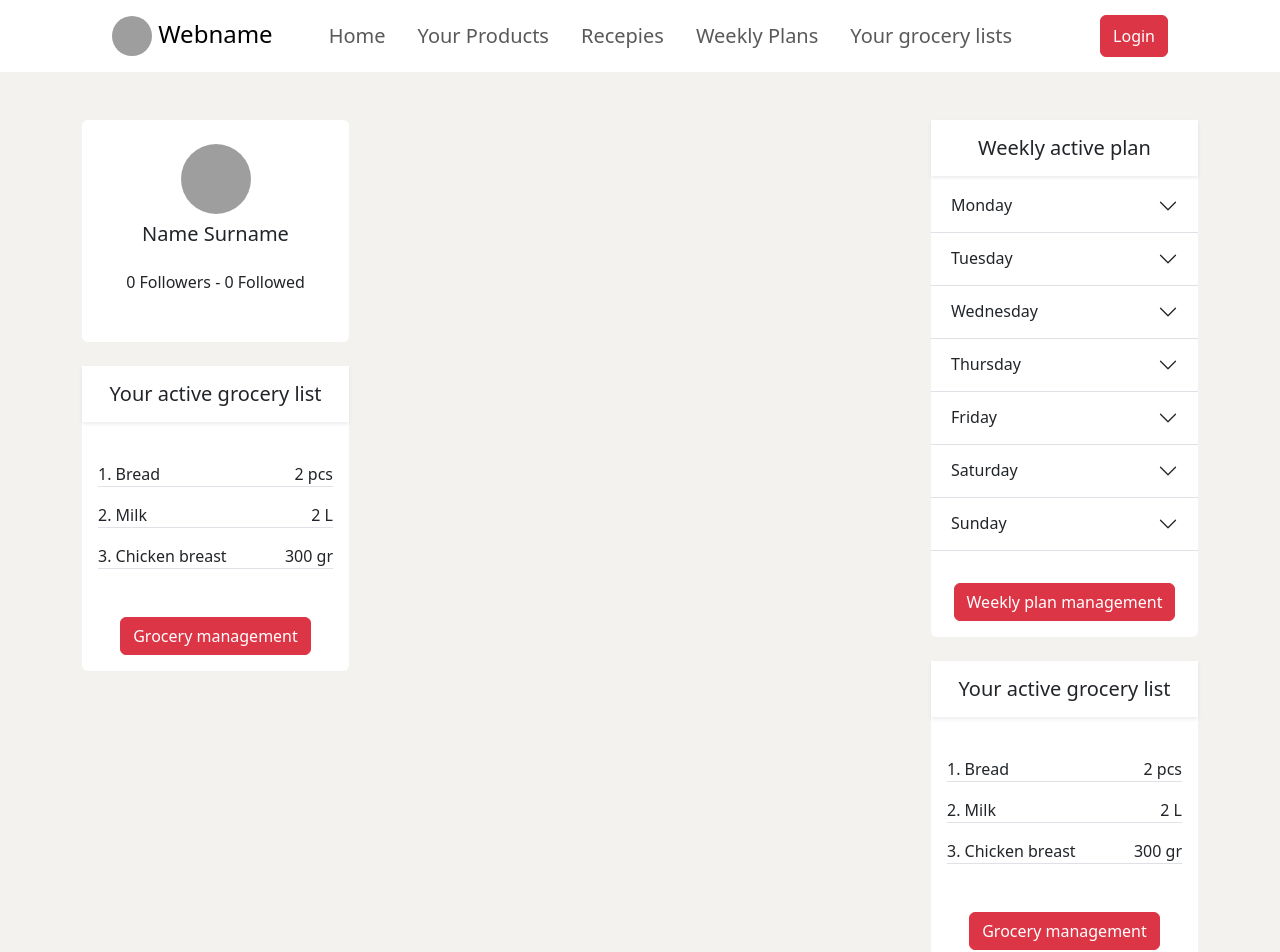
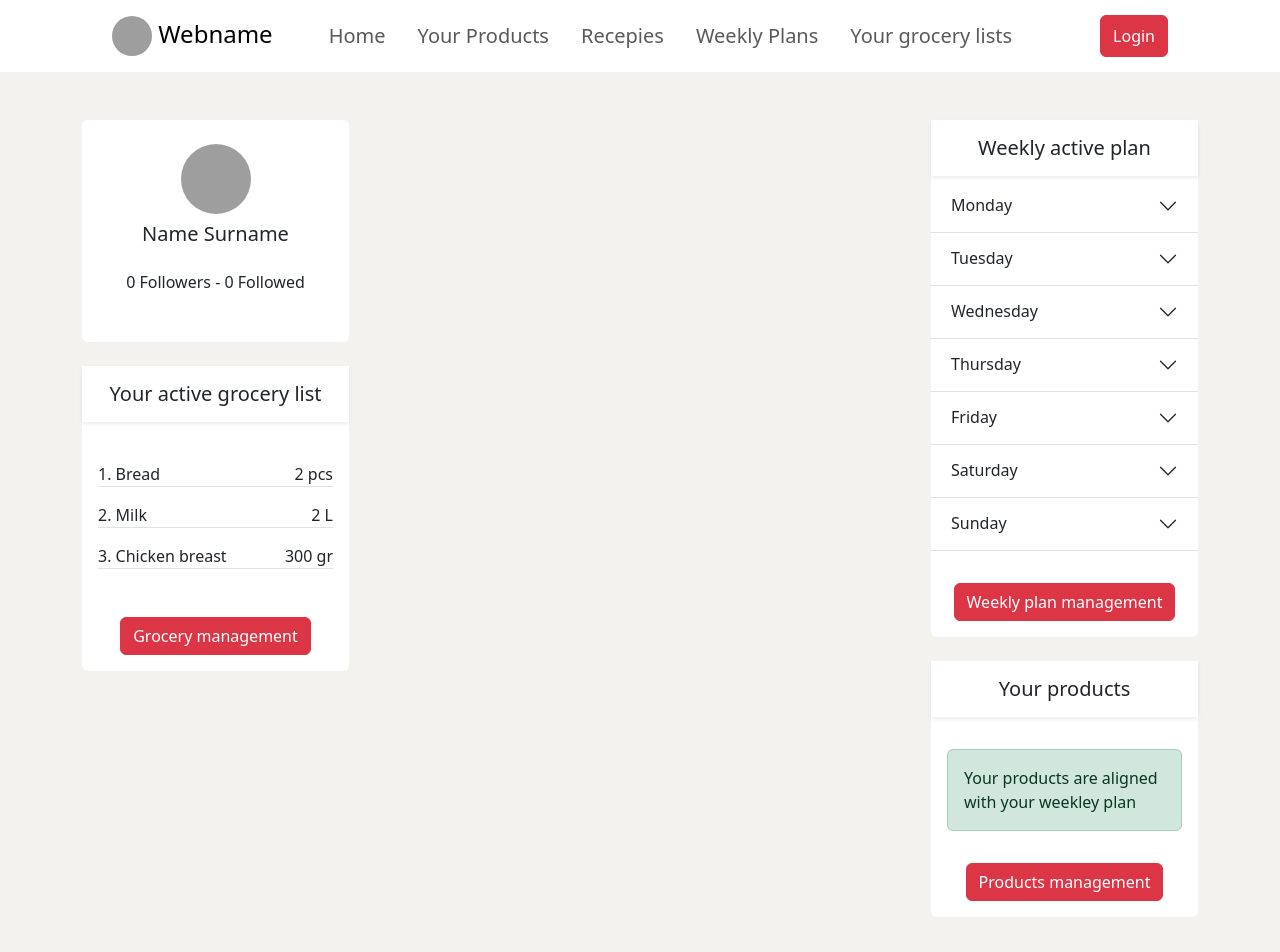
Before and after one commit to CarmineGar93/Capstone-Project-Front-End, a React (Create React App) app in the folder capstone/: page /home in a window 1280 px wide. Shown: the top 952 px of the page. Built offline with nearby package versions, Linux system fonts and the light colour scheme; grey boxes are pictures that could not be loaded; the HTML template or start-up script is replaced by a standard one.

Commit message:
products check component

```diff
--- a/capstone/src/components/home/Home.jsx
+++ b/capstone/src/components/home/Home.jsx
@@ -3,13 +3,14 @@ import HomeSidebar from "./HomeSidebar";
 import ProfileCard from "./left/ProfileCard";
 import GroceryPanel from "./left/GroceryPanel";
 import CalendarPlan from "./right/CalendarPlan";
+import ProductsCheck from "./right/ProductsCheck";
 function Home() {
     return (
         <Container className="my-5">
             <Row className="gx-3">
                 <Col xs={3}><HomeSidebar child1={<ProfileCard />} child2={<GroceryPanel />} /></Col>
                 <Col xs={6}></Col>
-                <Col xs={3}><HomeSidebar child1={<CalendarPlan />} child2={<GroceryPanel />} /></Col>
+                <Col xs={3}><HomeSidebar child1={<CalendarPlan />} child2={<ProductsCheck />} /></Col>
             </Row>
         </Container>
     )
--- /dev/null
+++ b/capstone/src/components/home/right/ProductsCheck.jsx
@@ -0,0 +1,29 @@
+import { Alert, Card, Button } from "react-bootstrap"
+
+function ProductsCheck() {
+    const check = false;
+
+    return (
+        <Card className="border-0">
+            <h5 className="mb-3 bg-white shadow-sm p-3 text-center">Your products</h5>
+            <div className="p-3">
+                {
+                    check ? (
+                        <Alert variant="danger" className="mb-0">
+                            Some products are missing to perform all your weekly recepies
+                        </Alert>
+                    ) : (
+                        <Alert variant="success" className="mb-0">
+                            Your products are aligned with your weekley plan
+                        </Alert>
+                    )
+                }
+            </div>
+            <div className="text-center p-3">
+                <Button variant="danger">Products management</Button>
+            </div>
+        </Card>
+    )
+}
+
+export default ProductsCheck
```
